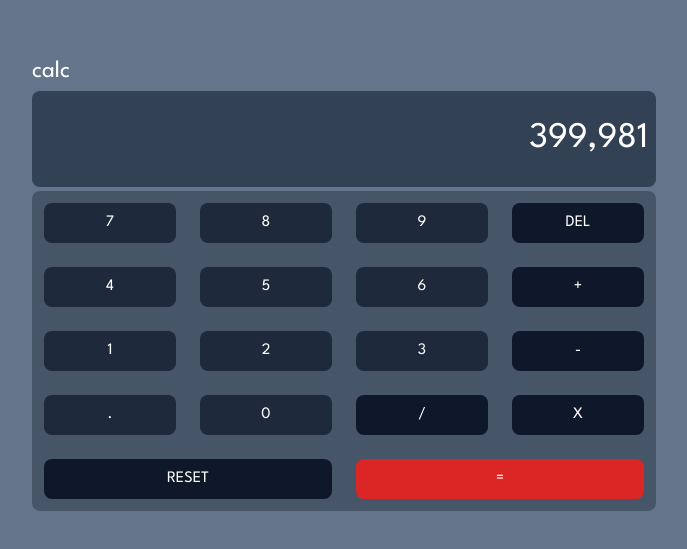
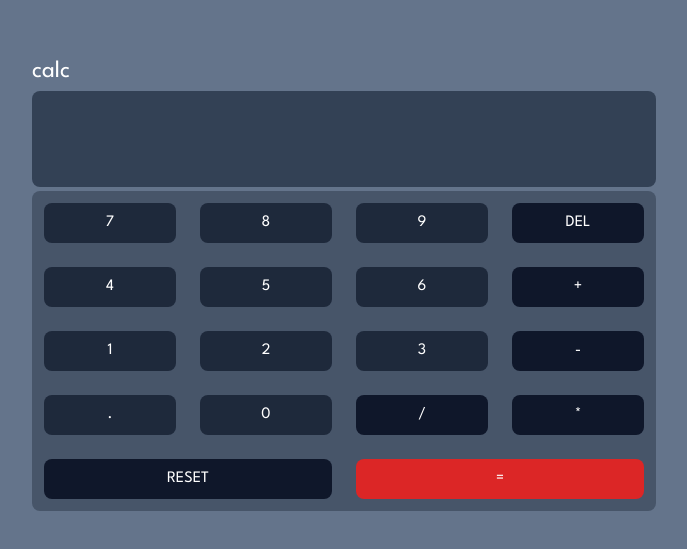
Before and after one commit to LEstebanR/calculator-app, a Next.js app: page / in a window 1280 px wide. Shown: the part 117-666 px from the top of the page, without its empty margins (296-983 px from the left). Built offline with nearby package versions, Linux system fonts and the light colour scheme.

Commit message:
add functions

```diff
--- a/src/components/Calculator.tsx
+++ b/src/components/Calculator.tsx
@@ -1,14 +1,16 @@
-import { FC } from "react";
+import { FC, useState } from "react";
 import Header from "./Header";
 import Keys from "./Keys";
 import Screen from "./Screen";
+import Values from "@/utils/types";
 
 const Calculator: FC = () => {
+  const [values, setValues] = useState<Values>({ result: 0})
   return (
     <div className="container flex flex-col items-center p-6 gap-1 max-w-2xl ">
       <Header/>
-      <Screen/>
-      <Keys/>
+      <Screen values={values}/>
+      <Keys setValues={setValues} values={values}/>
     </div>
   )
 }
--- a/src/components/Keys.tsx
+++ b/src/components/Keys.tsx
@@ -1,72 +1,112 @@
+import Values from "@/utils/types";
 import { FC } from "react";
 
-interface ButtonProps {
-  layout: string
+interface Props {
+  setValues: Function
+  values: Values
 }
 
-const NumberButton: FC<ButtonProps> = ({ layout }) => {
-  return (
-    <button className="bg-slate-800 rounded-lg m-3 h-10">{layout}</button>
-  )
+interface ButtonProps {
+  layout: string;
+  type: "number" | "sign" | "function" | "result";
 }
 
-const SignButton: FC<ButtonProps> = ({ layout }) => {
-  return (
-    <button className="bg-slate-900 rounded-lg m-3">{layout}</button>
-  )
-}
 
-const FunctionButton: FC<ButtonProps> = ({ layout }) => {
-  return (
-    <button className="bg-slate-900 rounded-lg m-3">{layout}</button>
-  )
-}
+const Keys: FC<Props> = ({ setValues, values}) => {
 
-const ResultButton: FC<ButtonProps> = ({ layout }) => {
-  return (
-    <button className="bg-red-600 rounded-lg m-3 ">{layout}</button>
-  )
-}
+  const updateValues = (type: string, layout: any) => {
+    console.log(values)
+    let updatedValues = { ...values };
 
-const Keys:FC = () => {
+    if (type === "number") {
+      if (updatedValues.sign) {
+        updatedValues.secondValue = updatedValues.secondValue
+          ? updatedValues.secondValue + layout
+          : layout;
+      } else {
+        updatedValues.firstValue = updatedValues.firstValue
+          ? updatedValues.firstValue + layout
+          : layout;
+      }
+    } else if (type === "sign") {
+      updatedValues.sign = layout;
+    } else if (type === "function") {
+      if (layout === "DEL") {
+        if (updatedValues.secondValue) {
+          updatedValues.secondValue = updatedValues.secondValue.slice(0, -1);
+        } else if (updatedValues.firstValue) {
+          updatedValues.firstValue = updatedValues.firstValue.slice(0, -1);
+        }
+      } else if (layout === "RESET") {
+        updatedValues = { firstValue: '0', secondValue: '0', sign: "", result: 0 };
+      }
+    } else if (type === "result") {
+      const { firstValue, secondValue, sign } = updatedValues;
+      if (firstValue && secondValue && sign) {
+        delete updatedValues.result;
+        const result = eval(`${firstValue}${sign}${secondValue}`);
+        updatedValues.result = result;
+      }
+    }
+    setValues(updatedValues);
+
+  }
+
+  const Button: FC<ButtonProps> = ({ layout, type }) => {
+    let className = "rounded-lg m-3";
+    switch (type) {
+      case "number":
+        className += " bg-slate-800 h-10";
+        break;
+      case "sign":
+      case "function":
+        className += " bg-slate-900";
+        break;
+      case "result":
+        className += " bg-red-600";
+        break;
+    }
+
+    return <button className={className} onClick={() => updateValues(type, layout)}>{layout} </button>;
+  };
+
   return (
     <div className="container mx-auto bg-slate-600 rounded-lg  grid grid-cols-4 grid-rows-5">
       <div className="grid col-span-3 row-span-3 ">
         <div className="grid grid-cols-3 grod-rows-3">
-          <NumberButton layout="7"/>
-          <NumberButton layout="8"/>
-          <NumberButton layout="9"/>
-          <NumberButton layout="4"/>
-          <NumberButton layout="5"/>
-          <NumberButton layout="6"/>
-          <NumberButton layout="1"/>
-          <NumberButton layout="2"/>
-          <NumberButton layout="3"/>
+          <Button layout="7" type="number" />
+          <Button layout="8" type="number" />
+          <Button layout="9" type="number" />
+          <Button layout="4" type="number" />
+          <Button layout="5" type="number" />
+          <Button layout="6" type="number" />
+          <Button layout="1" type="number" />
+          <Button layout="2" type="number" />
+          <Button layout="3" type="number" />
         </div>
       </div>
       <div className=" grid col-span-1 row-span-3">
-        <FunctionButton layout="DEL"/>
-        <SignButton layout="+"/>
-        <SignButton layout="-"/>
+        <Button layout="DEL" type="function" />
+        <Button layout="+" type="sign" />
+        <Button layout="-" type="sign" />
       </div>
       <div className="grid col-span-3 row-span-1 ">
         <div className="grid grid-cols-3 grid-rows-1">
-          <NumberButton layout="."/>
-          <NumberButton layout="0"/>
-          <SignButton layout="/"/>
-
+          <Button layout="." type="number" />
+          <Button layout="0" type="number" />
+          <Button layout="/" type="sign" />
         </div>
-
       </div>
-      <SignButton layout="X"/>
+      <Button layout="*" type="sign" />
       <div className="grid col-span-4 grid-rows-1">
         <div className="grid grid-cols-2">
-          <FunctionButton layout="RESET"/>
-          <ResultButton layout="="/>
+          <Button layout="RESET" type="function" />
+          <Button layout="=" type="result" />
         </div>
       </div>
     </div>
-  )
-}
+  );
+};
+
 
 export default Keys
--- a/src/components/Screen.tsx
+++ b/src/components/Screen.tsx
@@ -1,9 +1,14 @@
+import Values from "@/utils/types";
 import { FC } from "react";
 
-const Screen:FC = () => {
+interface Props {
+  values: Values
+}
+
+const Screen:FC<Props> = ({values}) => {
   return (
     <div className="container mx-auto bg-slate-700 rounded-lg h-24 flex items-center justify-end p-2">
-      <p className="text-4xl">399,981</p>
+      <p className="text-4xl">{values.result || values.secondValue || values.firstValue}</p>
     </div>
   )
 }
--- /dev/null
+++ b/src/utils/types.ts
@@ -0,0 +1,6 @@
+export default interface Values {
+  result?: number,
+  firstValue?: string,
+  sign?: string,
+  secondValue?: string
+}
```
